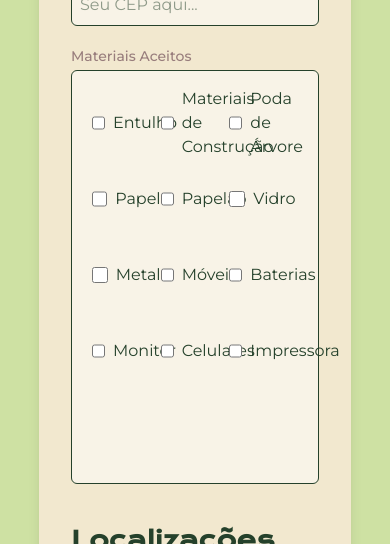
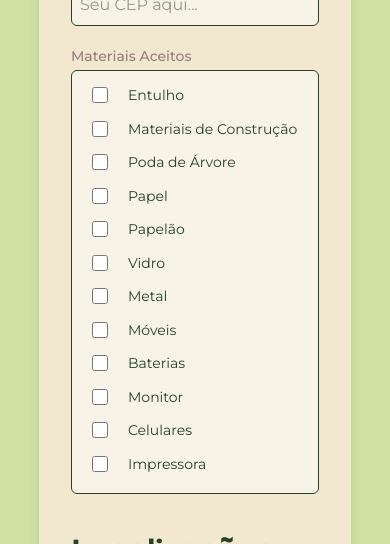
Before and after one commit to deceptionfalls/projeto-sustentabilidade, a React (Vite) app in the folder frontend/: page /ecopontos in a window 390 px wide. Shown: the part 622-1166 px from the top of the page. Built offline with nearby package versions, Linux system fonts and the light colour scheme; no server answers.

Commit message:
corrigir responsividade ecopontospage

```diff
--- a/frontend/src/components/CheckboxInput.jsx
+++ b/frontend/src/components/CheckboxInput.jsx
@@ -8,16 +8,19 @@ function CheckboxInput(
       <label className="text-sm font-montserrat font-medium mb-1 text-[var(--text-light-brown)]">
         {label}
       </label>
-            <div className="grid grid-rows-5 grid-cols-3 w-full h-auto pt-3 p-5 border border-[var(--bg-dark)] rounded-md bg-white/50">
+
+      {/* Grid: por padrão (mobile) 1 coluna; em md+ volta ao grid 3x5 */}
+      <div className="grid grid-cols-1 gap-y-3 gap-x-6 md:grid-cols-3 md:grid-rows-5 w-full h-auto pt-3 p-5 border border-[var(--bg-dark)] rounded-md bg-white/50 box-border">
         {options.map((option) => (
           <label
             key={option.key}
-                        className="flex items-center text-[var(--bg-dark)] font-montserrat mt-1"
+            /* label ocupa largura completa no mobile e quebra palavras */
+            className="flex items-start md:items-center gap-3 text-[var(--bg-dark)] font-montserrat mt-1 w-full whitespace-normal break-words"
           >
             <input
               type="checkbox"
               checked={selectedOptions.includes(option.key)}
-                            className="mr-2 h-4 w-4 text-[var(--bg-dark)] rounded-sm border-[var(--bg-dark)] accent-[var(--bg-dark)]"
+              className="mr-2 h-4 w-4 flex-none text-[var(--bg-dark)] rounded-sm border-[var(--bg-dark)] accent-[var(--bg-dark)]"
               value={option.key}
               onChange={(e) => {
                 onChange(
@@ -28,7 +31,7 @@ function CheckboxInput(
                 );
               }}
             />
-                        <span>{option.value}</span>
+            <span className="text-sm leading-tight break-words">{option.value}</span>
           </label>
         ))}
       </div>
```
Also changed, not shown: frontend/public/assets/pontoEco.jpg (added). Lines whose indentation alone changed are shown as unchanged.
